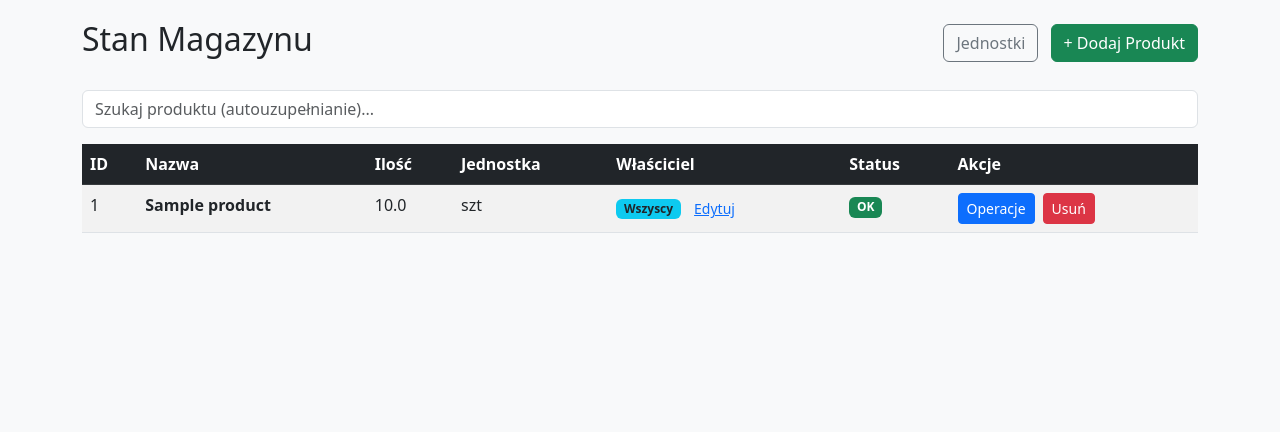
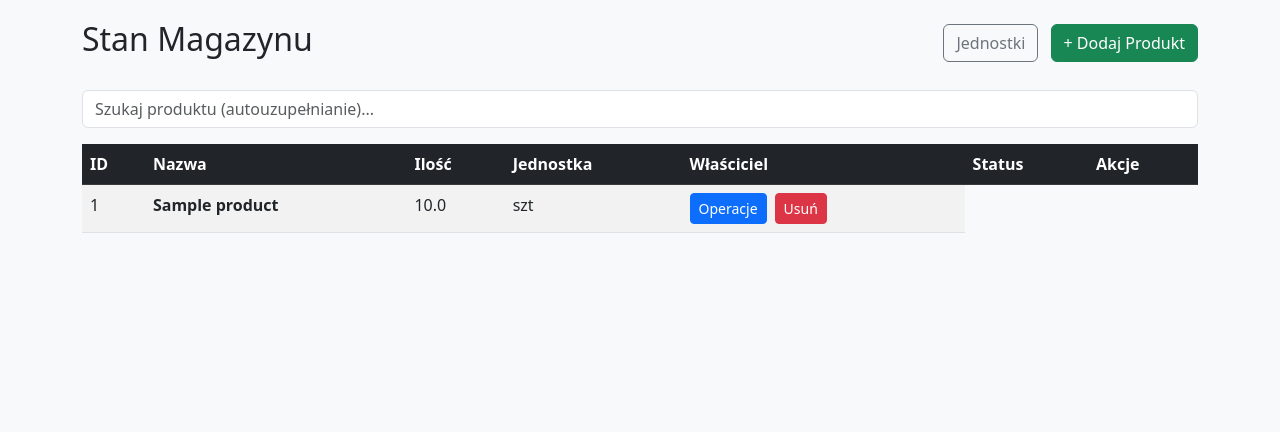
Before and after one commit to krzysztofbojko/magazyn-mcb, a Flask app: page /dashboard in a window 1280 px wide. Shown: the part 56-488 px from the top of the page. Run offline with Flask 3, Linux system fonts and the light colour scheme; a user stored in the database is signed in; tables that the repository leaves empty hold one stand-in row (values such as "Sample post").

Commit message:
Restrict owner editing to admins and owners

```diff
--- a/app.py
+++ b/app.py
@@ -100,6 +100,11 @@ def add_product():
 def edit_product_owners():
     product_id = request.form.get('product_id')
     product = Product.query.get_or_404(product_id)
+
+    # Permission check: Admin or Owner
+    if current_user.role != 'admin' and current_user not in product.owners:
+        flash('Brak uprawnień do edycji właścicieli.', 'danger')
+        return redirect(url_for('dashboard'))
 
     owners_all = request.form.get('owners_all') == 'on'
     owner_ids = request.form.getlist('owners')
--- a/templates/dashboard.html
+++ b/templates/dashboard.html
@@ -37,25 +37,6 @@
                 <td><strong>{{ product.name }}</strong></td>
                 <td>{{ product.quantity }}</td>
                 <td>{{ product.unit.name }}</td>
-                <td>
-                    {% if product.owners_all %}
-                    <span class="badge bg-info text-dark">Wszyscy</span>
-                    {% else %}
-                    {% for owner in product.owners %}
-                    <span class="badge bg-secondary">{{ owner.username }}</span>
-                    {% endfor %}
-                    {% endif %}
-                    <button class="btn btn-sm btn-link" data-bs-toggle="modal"
-                        data-bs-target="#editOwnersModal{{ product.id }}">
-                        <i class="bi bi-pencil"></i> Edytuj
-                    </button>
-                </td>
-                <td>
-                    {% if product.quantity <= product.min_level %} <span class="badge bg-danger">Niski stan</span>
-                        {% else %}
-                        <span class="badge bg-success">OK</span>
-                        {% endif %}
-                </td>
                 <td>
                     <div class="d-flex gap-2">
                         <button class="btn btn-primary btn-sm" data-bs-toggle="modal"
```
